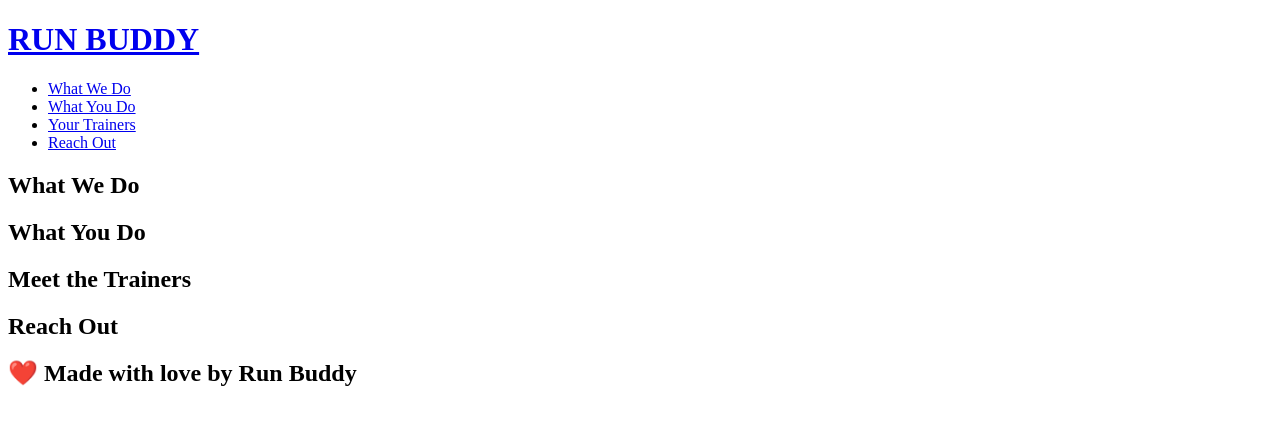
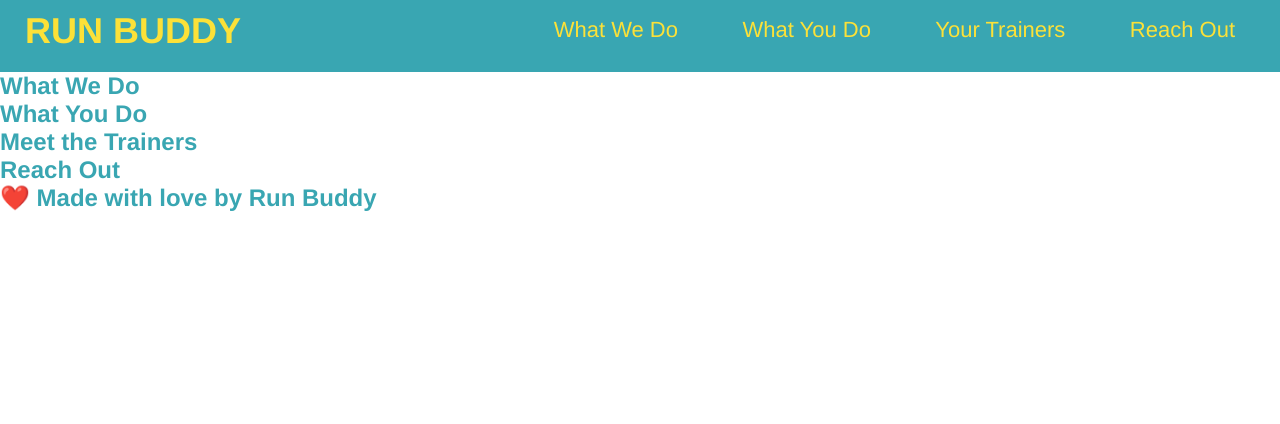
Before and after one commit to VincentCoolridge/run-buddy, a plain HTML site: page index.html in a window 1280 px wide. Drawn offline with Linux system fonts and the light colour scheme.

Commit message:
css update

```diff
--- /dev/null
+++ b/assets/css/style.css
@@ -0,0 +1,37 @@
+* {
+    margin: 0;
+    padding: 0;
+}
+body {
+    /*more on this crazy alphanumerical value in a minute! */
+    color: #39a6b2;
+    font-family: Helvetica, Arial, sans-serif;
+}
+/*apply style to <header> */
+header {
+    padding: 10px 15px 20px 25px;
+    background-color: #39a6b2
+}
+header h1 {
+    font-weight: bold;
+    font-size: 36px;
+    color: #fce138;
+    margin: 0;
+    display: inline;
+}
+header a {
+    text-decoration: none;
+    color: #fce138;
+}
+header nav {
+    float: right;
+    margin: 7px 0;
+}
+header nav ul li {
+    display: inline;
+}
+header nav ul li a {
+    margin: 0 30px;
+    font-weight: lighter;
+    font-size: 22px;
+}
--- a/index.html
+++ b/index.html
@@ -3,6 +3,7 @@
     <head>
         <meta charset="UTF-8" />
         <title>Run Buddy</title>
+        <link rel="stylesheet" href="./assets/css/style.css" />
     </head>
     <body>
         <!--navigation-->
```
